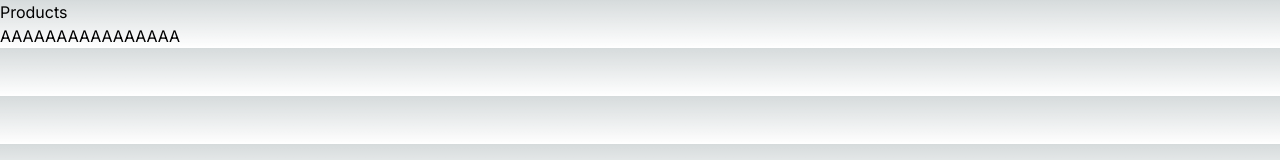
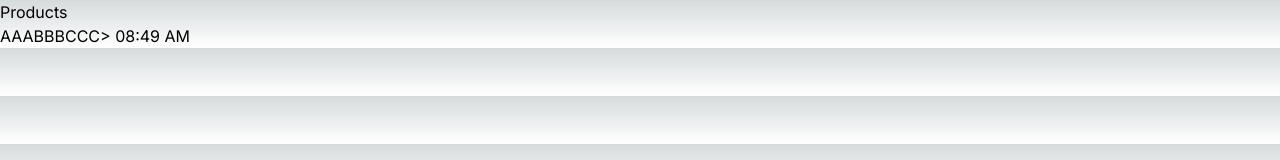
Before and after one commit to tfutada/zenn-nextjs14-ppr, a Next.js app: page / in a window 1280 px wide. Shown: the top 160 px of the page. Built offline with nearby package versions, Linux system fonts and the light colour scheme; no server answers.

Commit message:
add canary for PPR

```diff
--- a/app/Cart.tsx
+++ b/app/Cart.tsx
@@ -4,8 +4,17 @@ export default async function Cart() {
     const cookieStore = cookies()
     const session = cookieStore.get('session')
 
-    // Let's create an artificial delay
-    await new Promise(resolve => setTimeout(resolve, 3_000));
+    const data: string = await new Promise(resolve => {
+        setTimeout(() => {
+            const currentTime = new Date().toLocaleTimeString('en-US', {
+                hour: '2-digit',
+                minute: '2-digit',
+            });
+            resolve("AAABBBCCC> " + currentTime);
+        }, 3_000);
+    });
 
-    return <div>AAAAAAAAAAAAAAAA</div>
+    // Now 'data' contains the response from the Promise
+    // We can use it in the returned JSX
+    return <div>{data}</div>;
 }
--- a/app/page.tsx
+++ b/app/page.tsx
@@ -4,8 +4,12 @@ import Cart from "@/app/Cart";
 // export const revalidate = 60;
 
 export default function Page() {
+    const currentTime = new Date().toLocaleTimeString('en-US', {
+        hour: '2-digit',
+        minute: '2-digit',
+    });
 
-    console.log('rendering page.tsx');
+    console.log('rendering page.tsx' + currentTime);
 
     return (
         <main>
```
